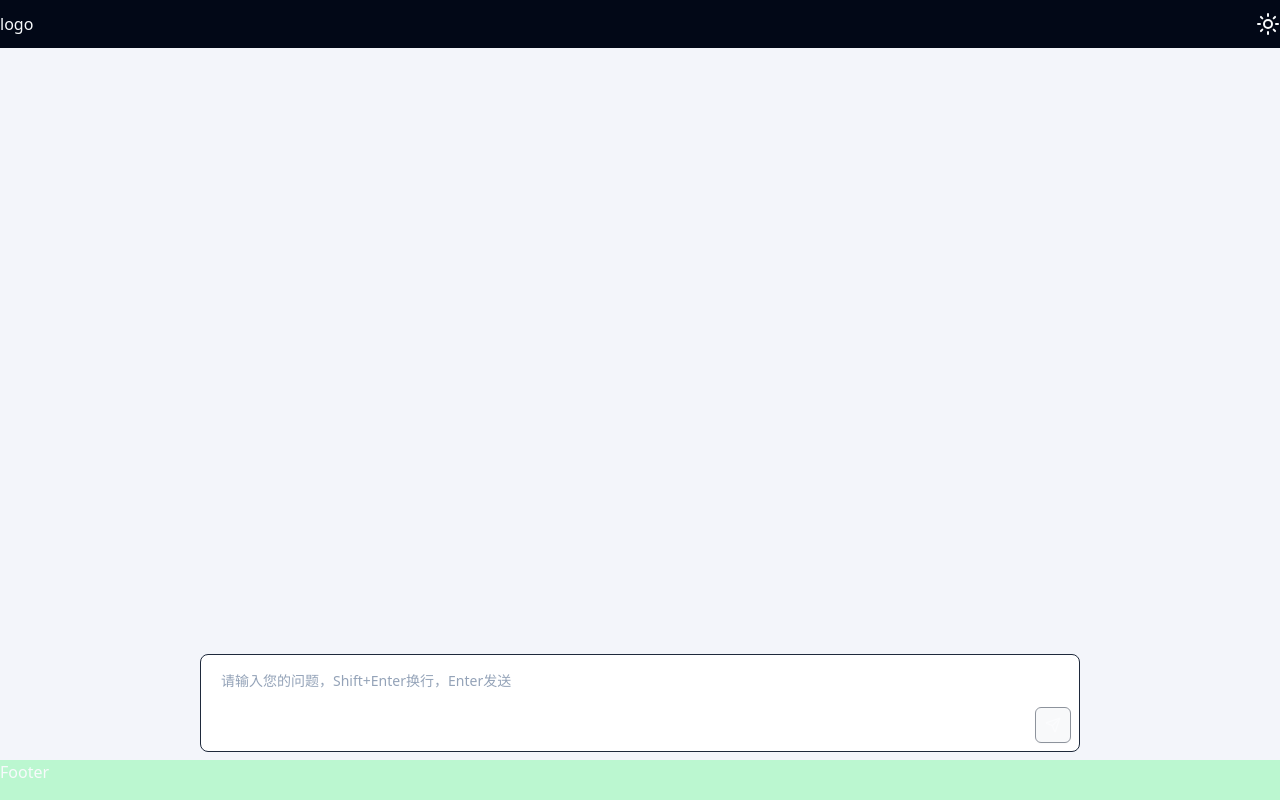
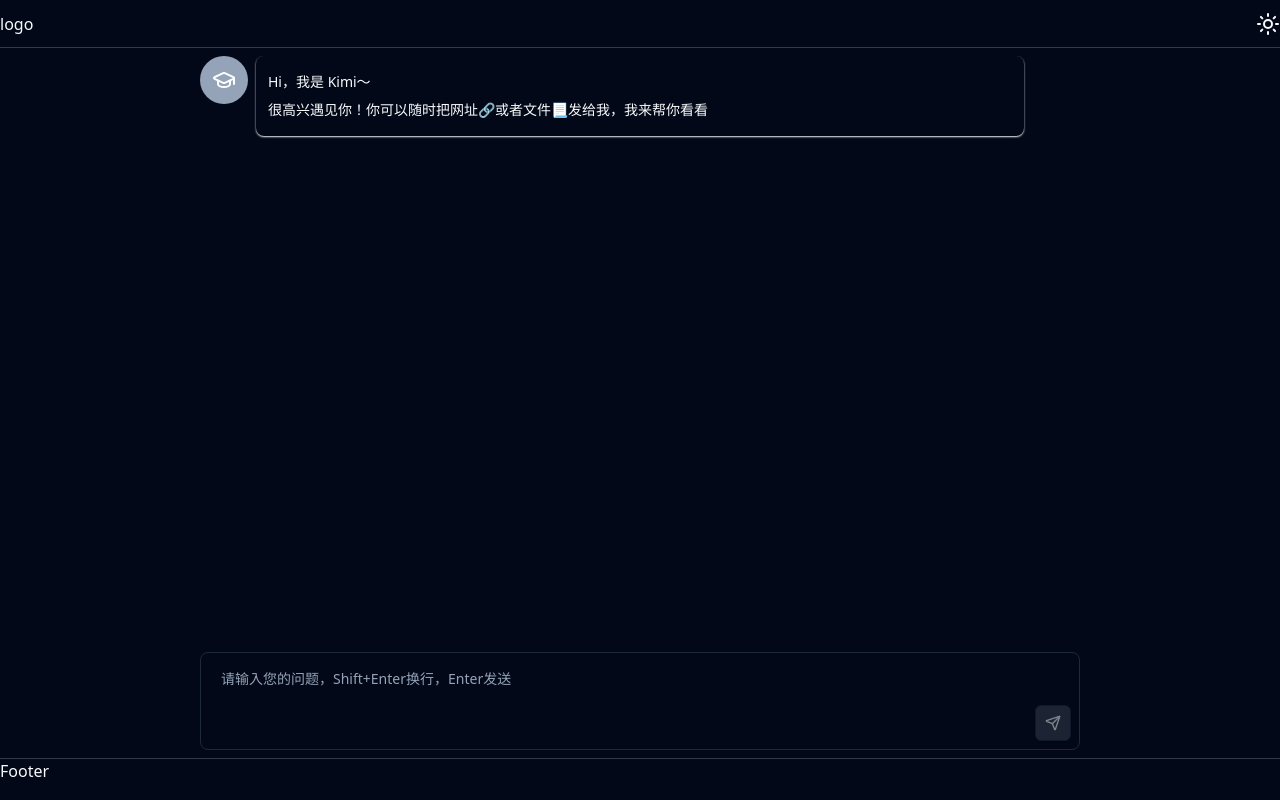
Before and after one commit to coderminer/chatgpt-client, a React (Vite) app: page / in a window 1280 px wide. Built offline with nearby package versions, Linux system fonts and the light colour scheme.

Commit message:
feat: adjust the dark theme

```diff
--- a/src/components/messages/MessageWrap.tsx
+++ b/src/components/messages/MessageWrap.tsx
@@ -21,7 +21,7 @@ export const MessageIcon = ({
   return (
     <div
       className={cn(
-        "rounded-full shadow-lg w-12 h-12 flex items-center justify-center",
+        "rounded-full w-12 h-12 flex items-center justify-center dark:shadow-zinc-100",
         className
       )}
     >
@@ -42,7 +42,7 @@ export const MessageContent = ({
   return (
     <div
       className={cn(
-        "p-3 rounded-lg shadow whitespace-pre-wrap min-h-12 leading-7",
+        "p-3 rounded-lg shadow-sm whitespace-pre-wrap min-h-12 leading-7 dark:bg-background dark:shadow-zinc-100",
         className
       )}
       style={{ ...style }}
--- a/src/components/prompt/PromptInput.tsx
+++ b/src/components/prompt/PromptInput.tsx
@@ -43,7 +43,7 @@ const PromptInput = ({
     handleSubmit();
   };
   return (
-    <div className="flex border rounded-lg p-2 space-x-2 bg-white">
+    <div className="flex border rounded-lg p-2 space-x-2 bg-white dark:bg-background">
       <Textarea
         className="resize-none border-none ring-0 outline-none focus-visible:ring-0 shadow-none h-20"
         placeholder="请输入您的问题，Shift+Enter换行，Enter发送"
@@ -63,7 +63,7 @@ const PromptInput = ({
           disabled={isEmpytOrWhiteSpace(prompt)}
           className={`${
             isEmpytOrWhiteSpace(prompt)
-              ? "bg-gray-100"
+              ? "bg-gray-100 dark:bg-gray-700 dark:text-white"
               : "bg-indigo-600 text-white"
           }`}
           onClick={handleSend}
--- a/src/layouts/AppLayout.tsx
+++ b/src/layouts/AppLayout.tsx
@@ -15,9 +15,9 @@ const AppLayout = ({ children }: { children: React.ReactNode }) => {
     <div className="h-full flex flex-col">
       <Header ref={headerRef} />
       <main
-        className="bg-[#f3f5fa]"
+        className="bg-[#f3f5fa] dark:bg-background"
         style={{
-          height: `calc(100% - ${height}px)`,
+          height: `calc(100% - ${height+4}px)`,
         }}
       >
         {children}
--- a/src/layouts/Footer.tsx
+++ b/src/layouts/Footer.tsx
@@ -2,7 +2,7 @@ import { forwardRef } from "react";
 
 const Footer = forwardRef<HTMLElement>((props, ref) => {
   return (
-    <footer className=" bg-green-200 h-10" ref={ref} {...props}>
+    <footer className="h-10 dark:border-t dark:border-zinc-50/20" ref={ref} {...props}>
       Footer
     </footer>
   );
--- a/src/layouts/Header.tsx
+++ b/src/layouts/Header.tsx
@@ -6,7 +6,7 @@ const Header = forwardRef<HTMLElement>((props, ref) => {
   const { theme, setTheme } = useTheme();
   return (
     <header
-      className="flex h-12 justify-between items-center"
+      className="flex h-12 justify-between items-center dark:border-b dark:border-zinc-50/20"
       ref={ref}
       {...props}
     >
--- a/src/pages/Chat.tsx
+++ b/src/pages/Chat.tsx
@@ -46,12 +46,6 @@ const Chat = () => {
 
   const handleSend = async () => {
     console.log("prompt: ", prompt);
-    updateMessage({
-      id: nanoid(),
-      role: "system",
-      content: `Hi，我是 Kimi～
-很高兴遇见你！你可以随时把网址🔗或者文件📃发给我，我来帮你看看`,
-    });
     updateMessage({ id: nanoid(), role: "user", content: prompt });
     updateMessage({
       id: nanoid(),
@@ -70,13 +64,13 @@ const Chat = () => {
     console.log("msgs: ", messages);
   };
   return (
-    <div className="flex flex-col max-w-4xl mx-auto h-full p-2 space-y-2">
-      <div style={{ height: `calc(100% - ${(bottomSize?.height || 0) + 8}px)` }}>
+    <div className="flex flex-col max-w-4xl mx-auto h-full p-2">
+      <div style={{ height: `calc(100% - ${(bottomSize?.height || 0) + 16}px)` }}>
         <ScrollArea className="h-full">
           <MessageList messages={messages} />
         </ScrollArea>
       </div>
-      <div ref={bottomRef}>
+      <div ref={bottomRef} className="mt-4">
         <PromptInput handleSubmit={handleSend} />
       </div>
     </div>
--- a/src/stores/chatStore.ts
+++ b/src/stores/chatStore.ts
@@ -1,4 +1,5 @@
 import { IMessage } from '@/types/chat'
+import { nanoid } from 'nanoid'
 import { create } from 'zustand'
 
 
@@ -14,8 +15,10 @@ type Action = {
 
 export const useChatStore = create<State & Action>((set) => ({
     prompt: "",
-    messages: [],
+    messages: [{
+        id: nanoid(), role: 'system', content: `Hi，我是 Kimi～
+很高兴遇见你！你可以随时把网址🔗或者文件📃发给我，我来帮你看看`}],
 
     updatePrompt: (value: string) => set(() => ({ prompt: value })),
-    updateMessage: (msg: IMessage) => set((state) => ({ ...state, messages: [...state.messages, msg ] }))
+    updateMessage: (msg: IMessage) => set((state) => ({ ...state, messages: [...state.messages, msg] }))
 }))
```
